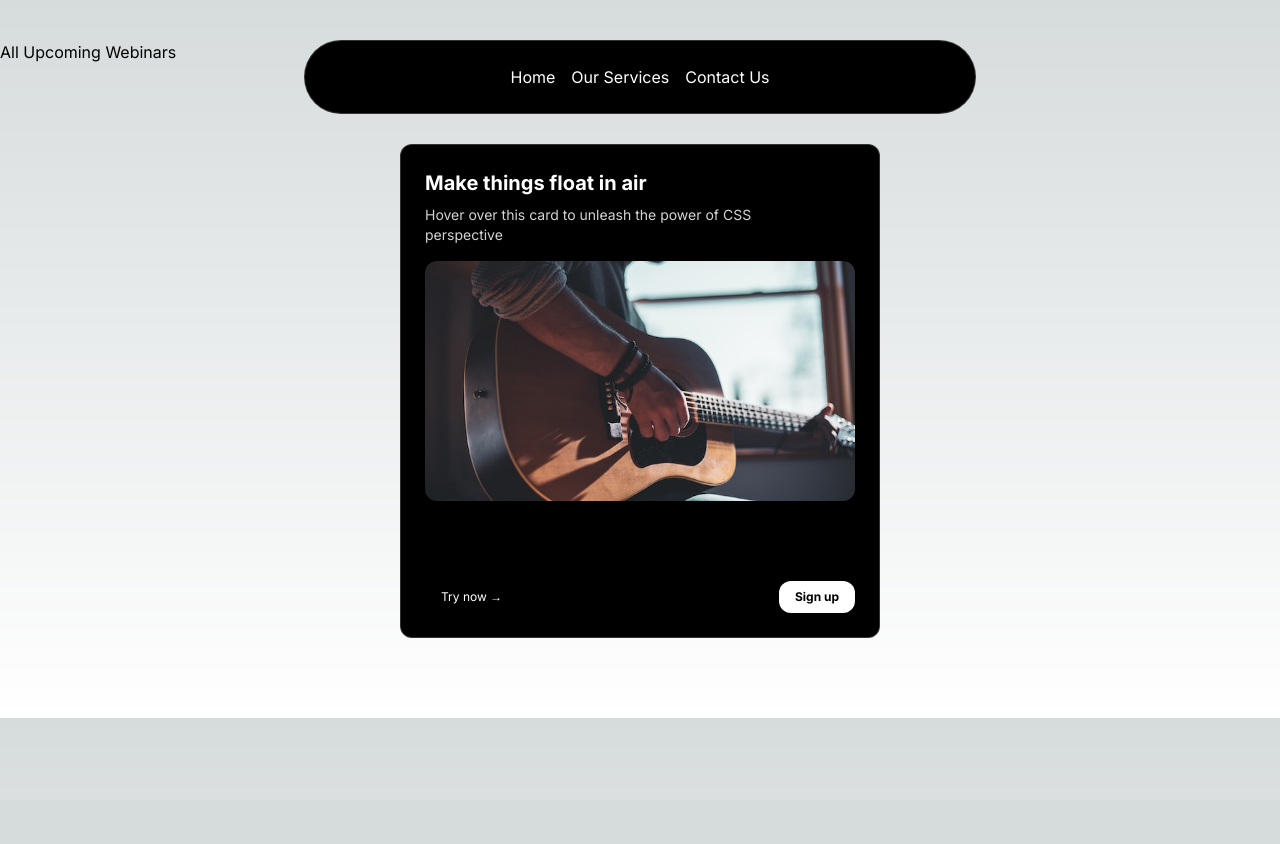
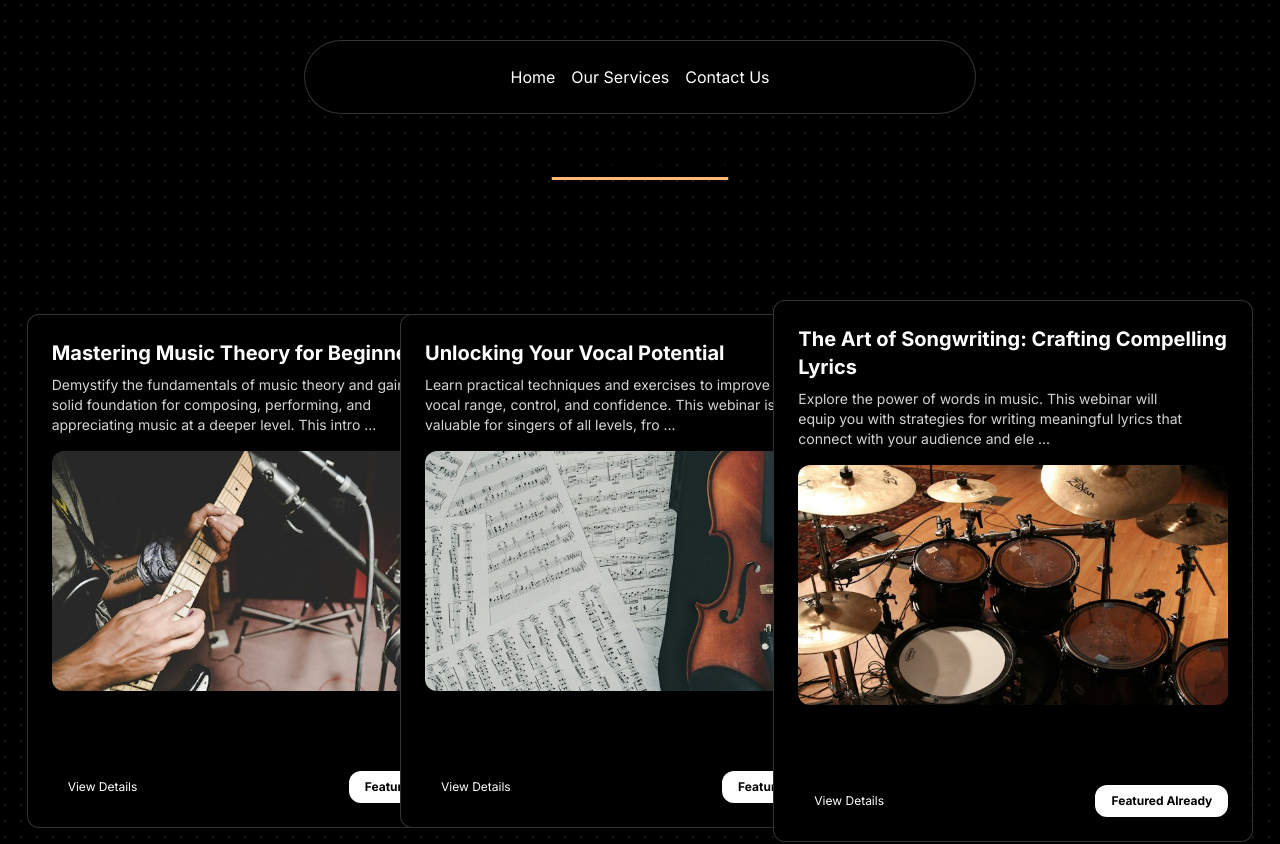
Before and after one commit to Rahul8320/Art-Music-NextJs, a Next.js app: page /webinar in a window 1280 px wide. Shown: the top 844 px of the page. Before the commit the page ends 800 px from the top, so only its background shows below. Built offline with nearby package versions, Linux system fonts and the light colour scheme.

Commit message:
Design all webinars page

```diff
--- a/src/app/webinar/page.tsx
+++ b/src/app/webinar/page.tsx
@@ -8,26 +8,31 @@ import { webinars } from "@/data/webinars.json";
 
 const AllWebinars = () => {
   return (
-    <div className="mt-10">
-      <h2>All Upcoming Webinars</h2>
-      <CardContainer className="inter-var">
+    <div className="pt-36 w-full dark:bg-black dark:bg-dot-white/[0.2]">
+      <h2 className="text-3xl text-center underline decoration-orange-300 underline-offset-4">
+        All Webinars
+      </h2>
+
+      <div className="grid grid-cols-1 md:grid-cols-2  lg:grid-cols-3 py-5 lg:py-10 lg:px-20">
+        {webinars.map((webinar) => (
+          <CardContainer className="inter-var" key={webinar.title}>
             <CardBody className="bg-gray-50 relative group/card  dark:hover:shadow-2xl dark:hover:shadow-emerald-500/[0.1] dark:bg-black dark:border-white/[0.2] border-black/[0.1] w-auto sm:w-[30rem] h-auto rounded-xl p-6 border  ">
               <CardItem
                 translateZ="50"
                 className="text-xl font-bold text-neutral-600 dark:text-white"
               >
-            Make things float in air
+                {webinar.title}
               </CardItem>
               <CardItem
                 as="p"
                 translateZ="60"
                 className="text-neutral-500 text-sm max-w-sm mt-2 dark:text-neutral-300"
               >
-            Hover over this card to unleash the power of CSS perspective
+                {webinar.description.slice(0, 150)} ...
               </CardItem>
               <CardItem translateZ="100" className="w-full mt-4">
                 <Image
-              src="/courses/guitar.jpg"
+                  src={`/courses/${webinar.image}`}
                   height="1000"
                   width="1000"
                   className="h-60 w-full object-cover rounded-xl group-hover/card:shadow-xl"
@@ -38,22 +43,24 @@ const AllWebinars = () => {
                 <CardItem
                   translateZ={20}
                   as={Link}
-              href="https://twitter.com/mannupaaji"
+                  href={`/webinar/${webinar.slug}`}
                   target="__blank"
                   className="px-4 py-2 rounded-xl text-xs font-normal dark:text-white"
                 >
-              Try now →
+                  View Details
                 </CardItem>
                 <CardItem
                   translateZ={20}
                   as="button"
-              className="px-4 py-2 rounded-xl bg-black dark:bg-white dark:text-black text-white text-xs font-bold"
+                  className="px-4 py-2 rounded-xl bg-black dark:bg-white dark:text-black text-white text-xs font-bold cursor-default"
                 >
-              Sign up
+                  {webinar.isFeatured ? "Featured Already" : "Coming Soon"}
                 </CardItem>
               </div>
             </CardBody>
           </CardContainer>
+        ))}
+      </div>
     </div>
   );
 };
--- a/src/components/Navbar.component.tsx
+++ b/src/components/Navbar.component.tsx
@@ -23,6 +23,7 @@ function Navbar({ className }: { className?: string }) {
         <MenuItem setActive={setActive} active={active} item="Our Services">
           <div className="flex flex-col space-y-4 text-sm">
             <HoveredLink href="/courses">All Courses</HoveredLink>
+            <HoveredLink href="/webinar">All Webinars</HoveredLink>
             <HoveredLink href="/courses">Basic Music Theory</HoveredLink>
             <HoveredLink href="/courses">Advanced Composition</HoveredLink>
             <HoveredLink href="/courses">Song Writing</HoveredLink>
--- a/src/data/webinars.json
+++ b/src/data/webinars.json
@@ -4,42 +4,49 @@
       "title": "Mastering Music Theory for Beginners",
       "description": "Demystify the fundamentals of music theory and gain a solid foundation for composing, performing, and appreciating music at a deeper level. This introductory webinar is perfect for anyone curious about the language of music.",
       "slug": "mastering-music-theory-beginners",
+      "image": "blues.jpg",
       "isFeatured": true
     },
     {
       "title": "Unlocking Your Vocal Potential",
       "description": "Learn practical techniques and exercises to improve your vocal range, control, and confidence. This webinar is valuable for singers of all levels, from those just starting out to those looking to refine their existing skills.",
       "slug": "unlocking-vocal-potential",
+      "image": "classical-music.jpg",
       "isFeatured": true
     },
     {
       "title": "The Art of Songwriting: Crafting Compelling Lyrics",
       "description": "Explore the power of words in music. This webinar will equip you with strategies for writing meaningful lyrics that connect with your audience and elevate your songs. Suitable for aspiring songwriters and musicians who want to take their songwriting to the next level.",
       "slug": "art-songwriting-compelling-lyrics",
+      "image": "drumming.jpg",
       "isFeatured": true
     },
     {
       "title": "Music Production Essentials: Recording at Home",
       "description": "Turn your home into a recording studio! This webinar will guide you through the basics of home music production, from setting up your equipment to capturing high-quality audio. Ideal for musicians who want to record their own music without breaking the bank.",
       "slug": "music-production-essentials-home",
+      "image": "edm.jpg",
       "isFeatured": true
     },
     {
       "title": "Building a Successful Music Career in the Digital Age",
       "description": "Navigate the ever-evolving music industry landscape. This webinar will provide actionable tips on marketing yourself online, building your fanbase, and achieving your musical goals in the digital age. Perfect for aspiring musicians and artists looking to gain a competitive edge.",
       "slug": "successful-music-career-digital",
+      "image": "guitar.jpg",
       "isFeatured": true
     },
     {
       "title": "Ear Training for Musicians: Recognizing Intervals and Chords",
       "description": "Develop your musical ear and become a more well-rounded musician. This webinar will introduce you to ear training techniques that help you identify intervals and chords by ear. This skill is valuable for improvisation, composition, and overall musicianship.",
       "slug": "ear-training-musicians",
+      "image": "jazz.jpg",
       "isFeatured": false
     },
     {
       "title": "Music History 101: Exploring the Evolution of Music",
       "description": "Embark on a journey through time and discover the rich history of music. This webinar will introduce you to major musical styles and periods, from the classical era to contemporary music. Perfect for music enthusiasts who want to deepen their understanding and appreciation of the art form.",
       "slug": "music-history-101",
+      "image": "piano.jpg",
       "isFeatured": true
     }
   ]
```
Lines whose indentation alone changed are shown as unchanged.
